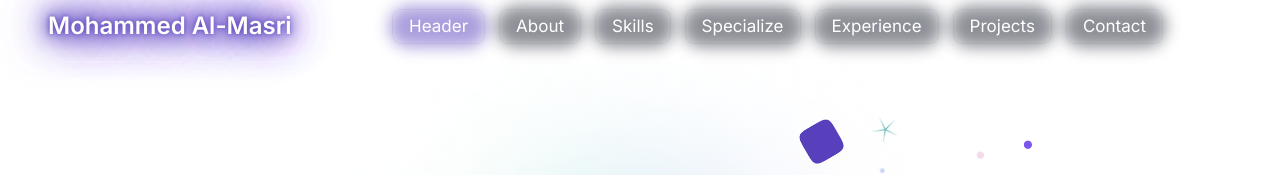
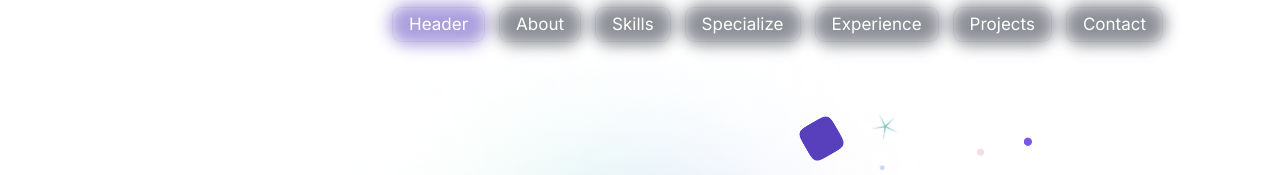
Before and after one commit to Mohammad-Masri/portfolio, a Next.js app: page / in a window 1280 px wide. Shown: the top 175 px of the page. Built offline with nearby package versions, Linux system fonts and the light colour scheme; some icons are missing.

Commit message:
MOD | change classes to interfaces

```diff
--- a/src/dto/company/index.ts
+++ b/src/dto/company/index.ts
@@ -1,8 +1,4 @@
-export default class Company {
+export default interface Company {
   name: string;
   link: string;
-  constructor(name: string, link: string) {
-    this.name = name;
-    this.link = link;
-  }
 }
--- a/src/dto/education/index.ts
+++ b/src/dto/education/index.ts
@@ -1,30 +1,12 @@
-export class EducationDate {
+interface EducationDate {
   date: Date | null;
   isPresent: boolean;
-  constructor(date: Date | null, isPresent: boolean) {
-    this.date = date;
-    this.isPresent = isPresent;
-  }
 }
 
-export default class Education {
+export default interface Education {
   school: string;
   startDate: EducationDate;
   endDate: EducationDate;
   specialization: string;
   summary: string;
-
-  constructor(
-    school: string,
-    startDate: EducationDate,
-    endDate: EducationDate,
-    specialization: string,
-    summary: string
-  ) {
-    this.school = school;
-    this.startDate = startDate;
-    this.endDate = endDate;
-    this.specialization = specialization;
-    this.summary = summary;
-  }
 }
--- a/src/dto/profile/index.ts
+++ b/src/dto/profile/index.ts
@@ -1,9 +1,8 @@
 import Skill from "../skill";
 
-export default class Profile {
+export default interface Profile {
   firstName: string;
   lastName: string;
-  fullName: string;
   position: string;
   summary: string[];
   email: string;
@@ -13,31 +12,4 @@ export default class Profile {
   phoneNumber: string;
   whatsappNumber: string;
   skills: Skill[];
-
-  constructor(
-    firstName: string,
-    lastName: string,
-    position: string,
-    summary: string[],
-    email: string,
-    profilePhotoLink: string,
-    linkedin: string,
-    github: string,
-    phoneNumber: string,
-    whatsappNumber: string,
-    skills: Skill[]
-  ) {
-    this.firstName = firstName;
-    this.lastName = lastName;
-    this.fullName = `${this.firstName} ${this.lastName}`;
-    this.position = position;
-    this.summary = summary;
-    this.email = email;
-    this.profilePhotoLink = profilePhotoLink;
-    this.linkedin = linkedin;
-    this.github = github;
-    this.phoneNumber = phoneNumber;
-    this.whatsappNumber = whatsappNumber;
-    this.skills = skills;
-  }
 }
--- a/src/dto/skill/index.ts
+++ b/src/dto/skill/index.ts
@@ -1,14 +1,5 @@
-export default class Skill {
+export default interface Skill {
   label: string;
   icon?: string | undefined;
   isFeatured?: boolean;
-  constructor(
-    label: string,
-    icon: string | undefined = undefined,
-    isFeatured: boolean = false
-  ) {
-    this.label = label;
-    this.icon = icon;
-    this.isFeatured = isFeatured;
-  }
 }
--- a/src/mock/education/index.ts
+++ b/src/mock/education/index.ts
@@ -1,24 +1,25 @@
-import Education, { EducationDate } from "@/dto/education";
+import Education from "@/dto/education";
 import moment from "moment";
 
-export const EDUCATION: Education = new Education(
-  "Damascus University",
-  new EducationDate(
-    moment({
+export const EDUCATION: Education = {
+  school: "Damascus University",
+  specialization: "Software Engineering",
+  startDate: {
+    date: moment({
       year: 2016,
       month: 9,
       day: 2,
     }).toDate(),
-    false
-  ),
-  new EducationDate(
-    moment({
+    isPresent: false,
+  },
+  endDate: {
+    date: moment({
       year: 2021,
       month: 6,
       day: 2,
     }).toDate(),
-    false
-  ),
-  "Software Engineering",
-  "aaaa"
-);
+    isPresent: false,
+  },
+
+  summary: "",
+};
--- a/src/mock/profile/index.ts
+++ b/src/mock/profile/index.ts
@@ -3,72 +3,78 @@ import Education from "@/dto/education";
 import Profile from "@/dto/profile";
 import Skill from "@/dto/skill";
 
-export const PROFILE: Profile = new Profile(
-  "Mohammed",
-  "Al-Masri",
-  "Full Stack Developer",
-  [
+export const PROFILE: Profile = {
+  firstName: "Mohammed",
+  lastName: "Al-Masri",
+  position: "Full Stack Developer",
+  summary: [
     "I am an accomplished Full Stack Developer with strong expertise in backend and frontend development. My backend skills include architecting robust server-side solutions, focusing on data security, scalability, high performance, and clean code, particularly in Node.js and database management. On the front end, I excel in creating engaging user interfaces using HTML5, CSS3, JavaScript, and modern frameworks like React and Next.js.",
     "I have proficiency in DevOps practices and a proven track record of leadership, successfully managing cross-functional teams and delivering outstanding web applications. My commitment to innovation drives me to achieve top-notch results in every project.",
     "In addition to my professional experience, I am a proactive self-learner with proficiency in Java, Spring Boot, and React Native. These self-acquired skills complement my technical repertoire and allow me to adapt swiftly to evolving technologies.",
   ],
-  "mouhammed.almasri.cm7@gmail.com",
-  "/assets/images/profile.png",
-  "https://www.linkedin.com/in/mohammad-masri-421a831aa/",
-  "https://github.com/Mohammad-Masri",
-  "+971558730223",
-  "+971558730223",
-  [
-    new Skill(SkillsEnum.Javascript, "skill-icons:javascript"),
-    new Skill(SkillsEnum.Typescript, "skill-icons:typescript"),
-    new Skill(SkillsEnum.Java, "skill-icons:java-light"),
-    new Skill(SkillsEnum.HTML, "skill-icons:html"),
-    new Skill(SkillsEnum.CSS, "skill-icons:css"),
-    new Skill(SkillsEnum.ReactJs, "skill-icons:react-light"),
-    new Skill(SkillsEnum.NextJs, "skill-icons:nextjs-light"),
-    new Skill(SkillsEnum.MUI, "skill-icons:materialui-light"),
-    new Skill(SkillsEnum.TailwindCSS, "skill-icons:tailwindcss-light"),
-    new Skill(SkillsEnum.Responsive, "mdi:responsive"),
-    new Skill(SkillsEnum.ReactRedux, "skill-icons:redux"),
-    new Skill(SkillsEnum.ApexCharts, "flat-color-icons:line-chart"),
-    new Skill(SkillsEnum.FarmerMotion, "tdesign:animation"),
-    new Skill(SkillsEnum.RestAPI, "eos-icons:api"),
-    new Skill(SkillsEnum.GraphQL, "skill-icons:graphql-light"),
-    new Skill(SkillsEnum.ObjectOrientedProgramming, "fluent-mdl2:split-object"),
-    new Skill(
-      `${SkillsEnum.SocketIO} & ${SkillsEnum.Websocket}`,
-      "devicon:socketio"
-    ),
-    new Skill(SkillsEnum.Security, "mdi:security"),
-    new Skill(SkillsEnum.JWT, "logos:jwt-icon"),
-    new Skill(SkillsEnum.NodeJs, "skill-icons:nodejs-light"),
-    new Skill(SkillsEnum.ExpressJs, "skill-icons:expressjs-light"),
-    new Skill(SkillsEnum.NestJs, "skill-icons:nestjs-light"),
-    new Skill(SkillsEnum.SpringBoot, "devicon:spring"),
-    new Skill(SkillsEnum.SQL, "tabler:sql"),
-    new Skill(SkillsEnum.NoSQL, "fxemoji:document"),
-    new Skill(SkillsEnum.MongoDB, "vscode-icons:file-type-mongo"),
-    new Skill(SkillsEnum.MySQL, "skill-icons:mysql-light"),
-    new Skill(SkillsEnum.Mongoose, "devicon:mongoose-wordmark"),
-    new Skill(SkillsEnum.Sequelize, "skill-icons:sequelize-light"),
-    new Skill(SkillsEnum.SwaggerUI, "devicon:swagger"),
-    new Skill(SkillsEnum.PayPalPayment, "logos:paypal"),
-    new Skill(SkillsEnum.Stripe, "cib:cc-stripe"),
-    new Skill(SkillsEnum.StrapiCMS, "logos:strapi-icon"),
-    new Skill(SkillsEnum.Redis, "skill-icons:redis-light"),
-    new Skill(SkillsEnum.Caching, "octicon:cache-16"),
-    new Skill(SkillsEnum.RabbitMQ, "logos:rabbitmq-icon"),
-    new Skill(SkillsEnum.Microservice, "carbon:microservices-1"),
-    new Skill(SkillsEnum.ReactNative, "tabler:brand-react-native"),
-    new Skill(SkillsEnum.Cryptography, "flat-color-icons:data-encryption"),
-    new Skill(SkillsEnum.Git, "skill-icons:git"),
-    new Skill(SkillsEnum.Github, "devicon:github"),
-    new Skill(SkillsEnum.Gitlab, "devicon:gitlab"),
-    new Skill(SkillsEnum.Nginx, "skill-icons:nginx"),
-    new Skill(SkillsEnum.AWS, "skill-icons:aws-light"),
-    new Skill(SkillsEnum.AWSEC2, "logos:aws-ec2"),
-    new Skill(SkillsEnum.AWSS3, "logos:aws-s3"),
-    new Skill(SkillsEnum.LoadBalance, "tabler:load-balancer"),
-    new Skill(SkillsEnum.Docker, "skill-icons:docker"),
-  ]
-);
+  email: "mouhammed.almasri.cm7@gmail.com",
+  profilePhotoLink: "/assets/images/profile.png",
+  linkedin: "https://www.linkedin.com/in/mohammad-masri-421a831aa/",
+  github: "https://github.com/Mohammad-Masri",
+  phoneNumber: "+971558730223",
+  whatsappNumber: "+971558730223",
+  skills: [
+    { label: SkillsEnum.Javascript, icon: "skill-icons:javascript" },
+    { label: SkillsEnum.Typescript, icon: "skill-icons:typescript" },
+    { label: SkillsEnum.Java, icon: "skill-icons:java-light" },
+    { label: SkillsEnum.HTML, icon: "skill-icons:html" },
+    { label: SkillsEnum.CSS, icon: "skill-icons:css" },
+    { label: SkillsEnum.ReactJs, icon: "skill-icons:react-light" },
+    { label: SkillsEnum.NextJs, icon: "skill-icons:nextjs-light" },
+    { label: SkillsEnum.MUI, icon: "skill-icons:materialui-light" },
+    { label: SkillsEnum.TailwindCSS, icon: "skill-icons:tailwindcss-light" },
+    { label: SkillsEnum.Responsive, icon: "mdi:responsive" },
+    { label: SkillsEnum.ReactRedux, icon: "skill-icons:redux" },
+    { label: SkillsEnum.ApexCharts, icon: "flat-color-icons:line-chart" },
+    { label: SkillsEnum.FarmerMotion, icon: "tdesign:animation" },
+    { label: SkillsEnum.RestAPI, icon: "eos-icons:api" },
+    { label: SkillsEnum.GraphQL, icon: "skill-icons:graphql-light" },
+    {
+      label: SkillsEnum.ObjectOrientedProgramming,
+      icon: "fluent-mdl2:split-object",
+    },
+    {
+      label: `${SkillsEnum.SocketIO} & ${SkillsEnum.Websocket}`,
+      icon: "devicon:socketio",
+    },
+    { label: SkillsEnum.Security, icon: "mdi:security" },
+    { label: SkillsEnum.JWT, icon: "logos:jwt-icon" },
+    { label: SkillsEnum.NodeJs, icon: "skill-icons:nodejs-light" },
+    { label: SkillsEnum.ExpressJs, icon: "skill-icons:expressjs-light" },
+    { label: SkillsEnum.NestJs, icon: "skill-icons:nestjs-light" },
+    { label: SkillsEnum.SpringBoot, icon: "devicon:spring" },
+    { label: SkillsEnum.SQL, icon: "tabler:sql" },
+    { label: SkillsEnum.NoSQL, icon: "fxemoji:document" },
+    { label: SkillsEnum.MongoDB, icon: "vscode-icons:file-type-mongo" },
+    { label: SkillsEnum.MySQL, icon: "skill-icons:mysql-light" },
+    { label: SkillsEnum.Mongoose, icon: "devicon:mongoose-wordmark" },
+    { label: SkillsEnum.Sequelize, icon: "skill-icons:sequelize-light" },
+    { label: SkillsEnum.SwaggerUI, icon: "devicon:swagger" },
+    { label: SkillsEnum.PayPalPayment, icon: "logos:paypal" },
+    { label: SkillsEnum.Stripe, icon: "cib:cc-stripe" },
+    { label: SkillsEnum.StrapiCMS, icon: "logos:strapi-icon" },
+    { label: SkillsEnum.Redis, icon: "skill-icons:redis-light" },
+    { label: SkillsEnum.Caching, icon: "octicon:cache-16" },
+    { label: SkillsEnum.RabbitMQ, icon: "logos:rabbitmq-icon" },
+    { label: SkillsEnum.Microservice, icon: "carbon:microservices-1" },
+    { label: SkillsEnum.ReactNative, icon: "tabler:brand-react-native" },
+    {
+      label: SkillsEnum.Cryptography,
+      icon: "flat-color-icons:data-encryption",
+    },
+    { label: SkillsEnum.Git, icon: "skill-icons:git" },
+    { label: SkillsEnum.Github, icon: "devicon:github" },
+    { label: SkillsEnum.Gitlab, icon: "devicon:gitlab" },
+    { label: SkillsEnum.Nginx, icon: "skill-icons:nginx" },
+    { label: SkillsEnum.AWS, icon: "skill-icons:aws-light" },
+    { label: SkillsEnum.AWSEC2, icon: "logos:aws-ec2" },
+    { label: SkillsEnum.AWSS3, icon: "logos:aws-s3" },
+    { label: SkillsEnum.LoadBalance, icon: "tabler:load-balancer" },
+    { label: SkillsEnum.Docker, icon: "skill-icons:docker" },
+  ],
+};
```
Also changed, not shown: src/dto/experience/index.ts (+2 -24 lines), src/dto/specialization/index.ts (+1 -6 lines), src/mock/experience/index.ts (+50 -45 lines).
